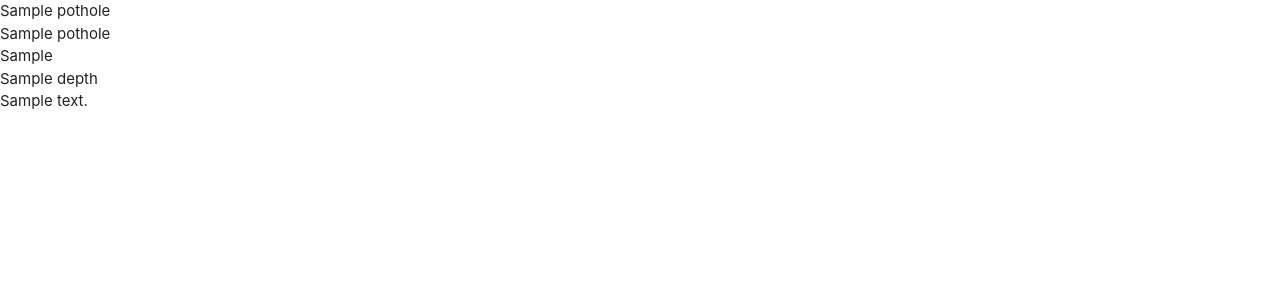
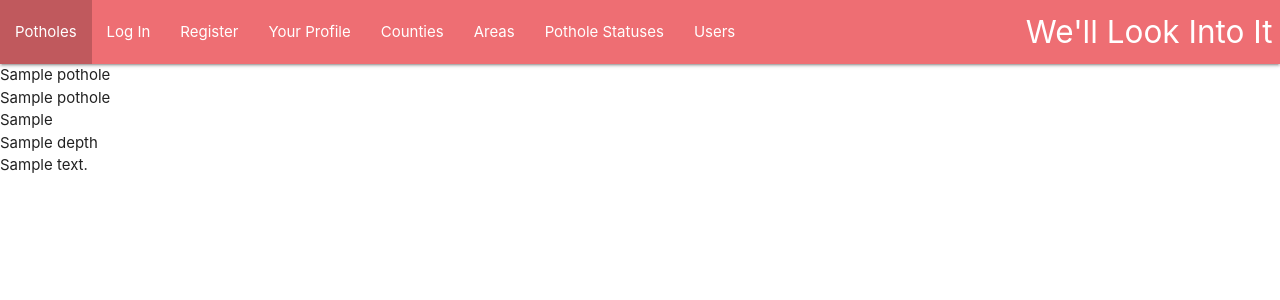
Before and after one commit to martinbannister/CI_MS3_We-ll_Look_Into_It, a Flask app: page / in a window 1280 px wide. Shown: the top 300 px of the page. Run offline with Flask 2, Linux system fonts and the light colour scheme; a database or web service that is not in the repository returns one stand-in record (values such as "Sample title"); some libraries are stand-ins or nearby versions.

Commit message:
FEAT(base.html): add skeleton of desktop & mobile navigation

```diff
--- a/templates/base.html
+++ b/templates/base.html
@@ -12,6 +12,35 @@
     <title>We'll Look Into It - Pothole Reporter</title>
 </head>
 <body>
+
+    <header>
+        <nav>
+            <div class="nav-wrapper">
+              <a href="#!" class="brand-logo right">We'll Look Into It</a>
+              <ul class="left hide-on-med-and-down">
+                <li class="active"><a href="">Potholes</a></li>
+                <li><a href="">Log In</a></li>
+                <li><a href="">Register</a></li>
+                <li><a href="">Your Profile</a></li>
+                <li><a href="">Counties</a></li>
+                <li><a href="">Areas</a></li>
+                <li><a href="">Pothole Statuses</a></li>
+                <li><a href="">Users</a></li>
+              </ul>
+            </div>
+          </nav>
+
+          <ul class="sidenav" id="mobile-sidenav">
+            <li><a href="">Potholes</a></li>
+            <li><a href="">Log In</a></li>
+            <li><a href="">Register</a></li>
+            <li><a href="">Your Profile</a></li>
+            <li><a href="">Counties</a></li>
+            <li><a href="">Areas</a></li>
+            <li><a href="">Pothole Statuses</a></li>
+            <li><a href="">Users</a></li>
+          </ul>
+    </header>
     {% block content %}
     {% endblock %}
 
```
